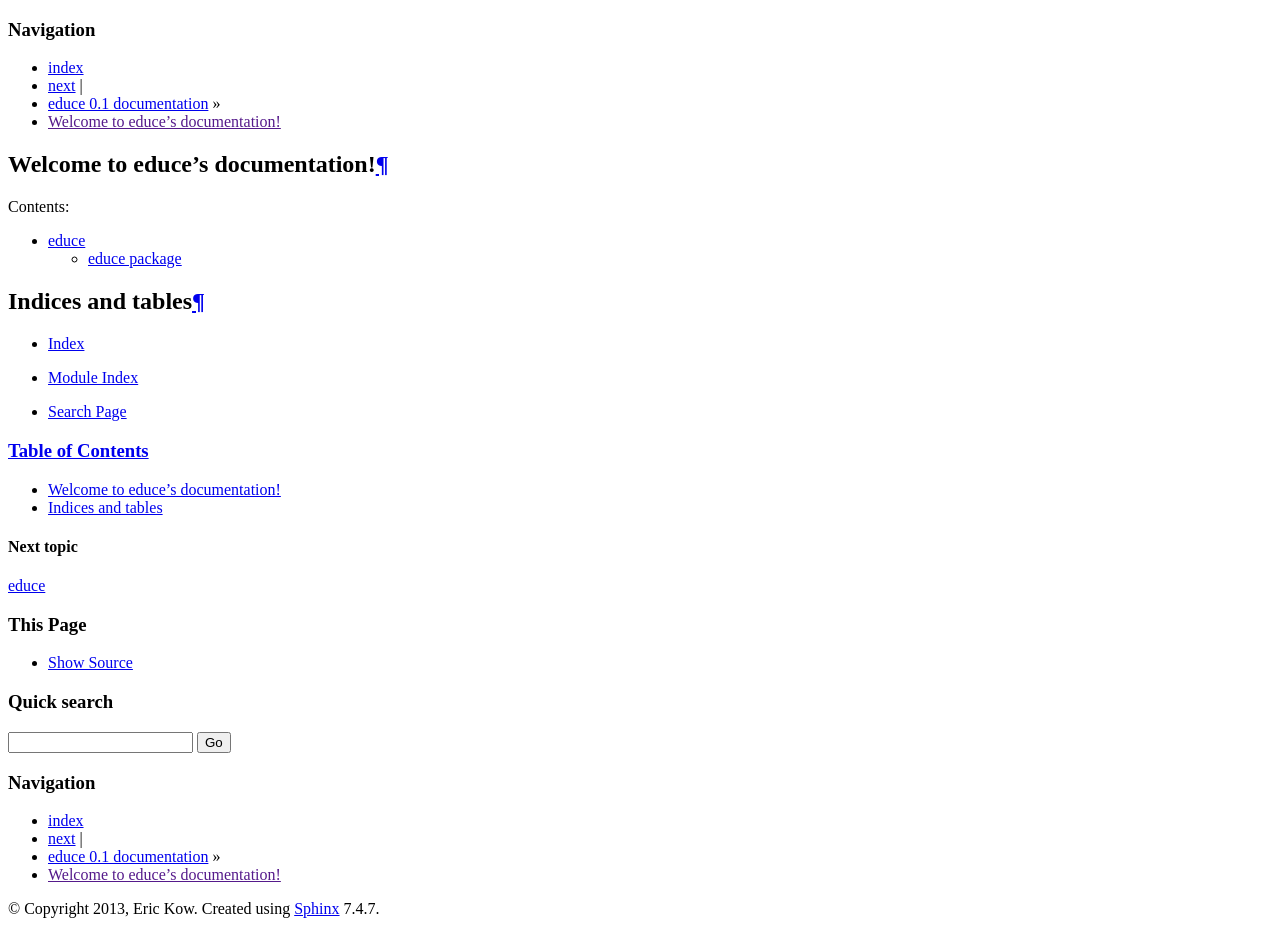
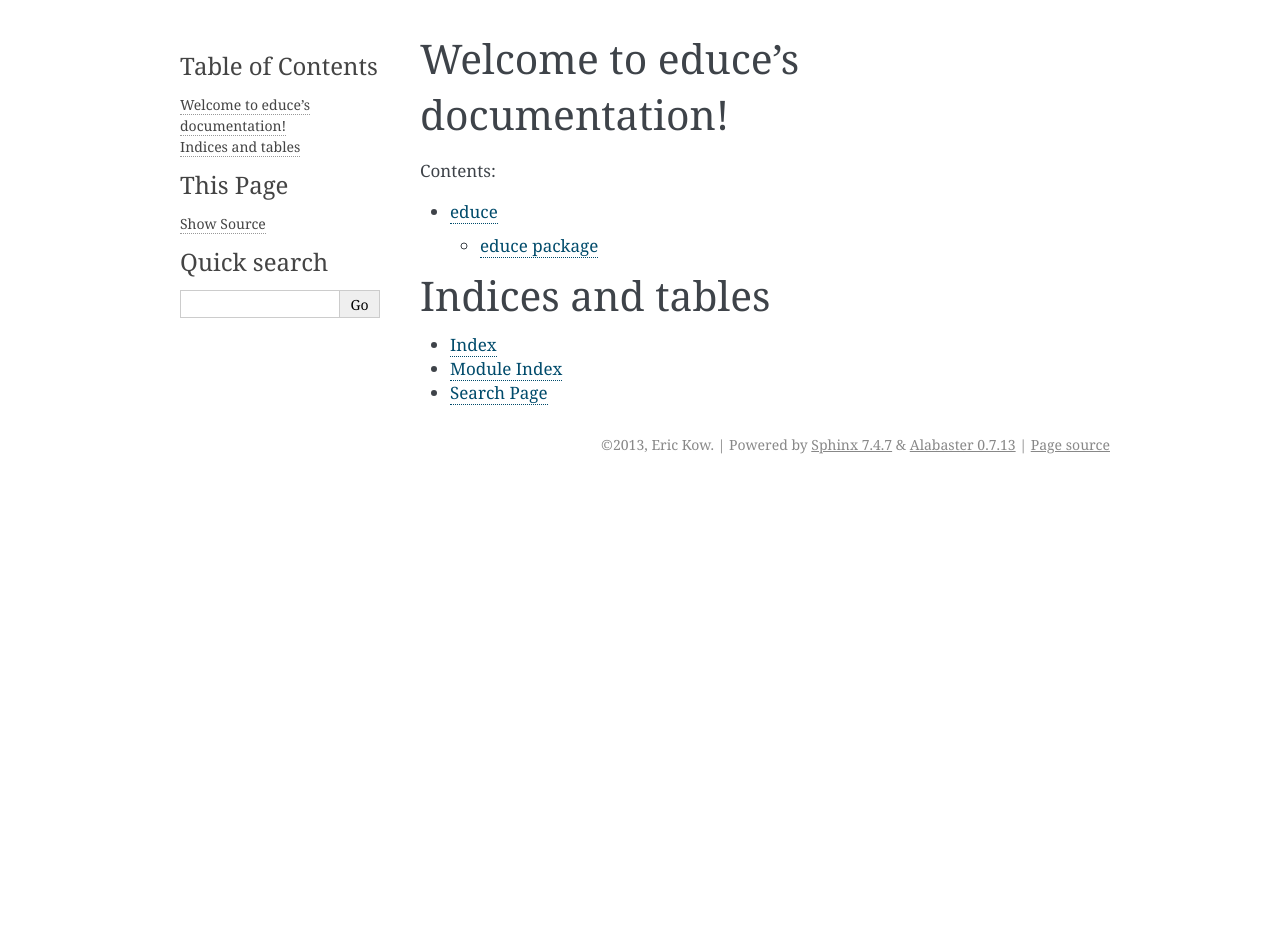
Before and after one commit to irit-melodi/educe, a Sphinx documentation site: the page built from docs/index.rst, in a window 1280 px wide. Built offline with Sphinx 7.4.7, drawn with Linux system fonts in a browser that asks for light colours; pages that are not in the unit, such as notebooks, are missing from menus; after the commit the page ends 900 px from its top, so only the background shows below that.

```diff
--- a/docs/conf.py
+++ b/docs/conf.py
@@ -27,7 +27,10 @@
 
 # Add any Sphinx extension module names here, as strings. They can be extensions
 # coming with Sphinx (named 'sphinx.ext.*') or your custom ones.
-extensions = ['sphinx.ext.autodoc', 'sphinx.ext.coverage']
+extensions = ['sphinx.ext.autodoc',
+              'sphinx.ext.coverage',
+              'sphinx.ext.napoleon',
+              ]
 
 # Add any paths that contain templates here, relative to this directory.
 templates_path = ['_templates']
@@ -93,12 +96,12 @@
 
 # The theme to use for HTML and HTML Help pages.  See the documentation for
 # a list of builtin themes.
-html_theme = 'default'
+# html_theme = 'default'
 
 # This is to force Read The Docs to use the default blue Sphinx theme.
 # I actually quite like the grey RTD one, but it's less useful for autodoc
 # because it doesn't have the horizontal rule marking out modules.
-html_style = '/default.css'
+# html_style = '/default.css'
 
 # Theme options are theme-specific and customize the look and feel of a theme
 # further.  For a list of options available for each theme, see the
@@ -127,7 +130,7 @@
 # Add any paths that contain custom static files (such as style sheets) here,
 # relative to this directory. They are copied after the builtin static files,
 # so a file named "default.css" will overwrite the builtin "default.css".
-html_static_path = ['_static']
+#html_static_path = ['_static']
 
 # If not '', a 'Last updated on:' timestamp is inserted at every page bottom,
 # using the given strftime format.
```
Also changed, not shown: 1 other file.
